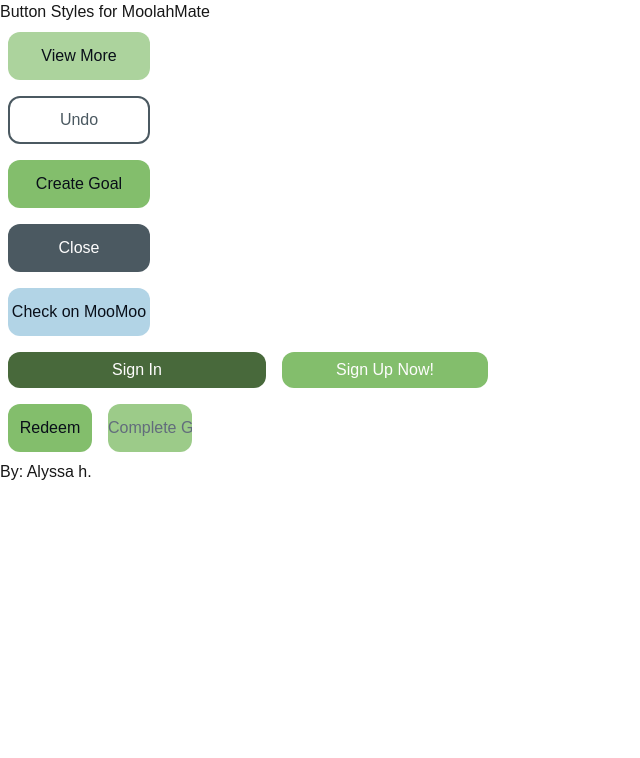
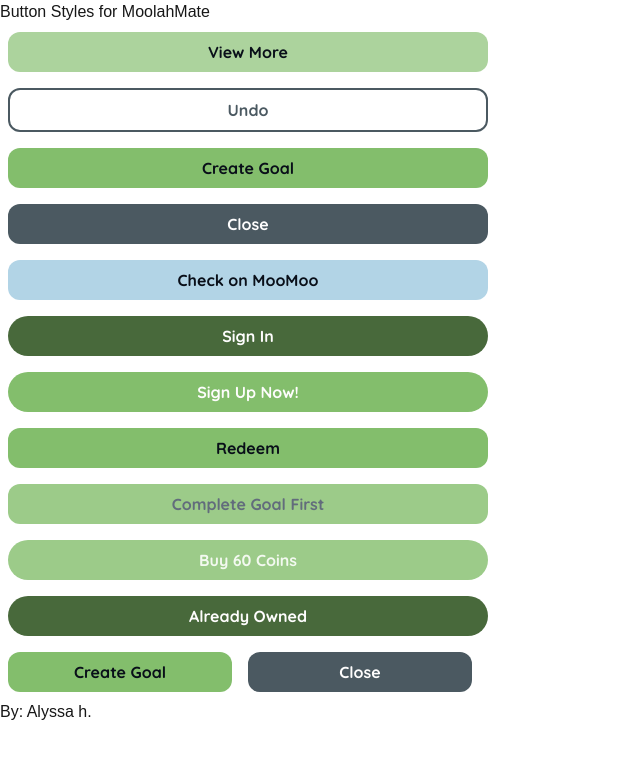
Before and after one commit to AlyssaHug/Design02_App, a Next.js app: page / in a window 1280 px wide. Shown: the top 758 px of the page, without its empty margins (0-640 px from the left). Built offline with nearby package versions, Linux system fonts and the light colour scheme.

Commit message:
update style names + removed restricted sizing

```diff
--- a/app/globals.css
+++ b/app/globals.css
@@ -16,4 +16,9 @@ body {
     background: var(--background);
     color: var(--foreground);
     font-family: Arial, Helvetica, sans-serif;
+    max-width: 480px;
 }
+
+.sameSizedButtons {
+    display: flex;
+}
--- a/app/page.js
+++ b/app/page.js
@@ -26,29 +26,49 @@ function productPage() {
             <br />
             <Button
                 value='Check on MooMoo'
-                type='popup'
+                color='light-blue'
             />
             <br />
             <Button
                 value='Sign In'
-                size='long'
+                style='round'
                 color='dark'
             />
             <Button
                 value='Sign Up Now!'
-                size='signIn'
+                color='light'
+                style='round'
             />
             <br />
             <Button
                 value='Redeem'
-                size='small'
                 type='primary'
             />
             <Button
                 value='Complete Goal First'
-                size='small'
                 type='reward'
             />
+            <Button
+                value='Buy 60 Coins'
+                type='shop'
+                style='round'
+            />
+            <Button
+                value='Already Owned'
+                color='dark'
+                style='round'
+            />
+
+            <div className='sameSizedButtons'>
+                <Button
+                    value='Create Goal'
+                    type='primary'
+                />
+                <Button
+                    value='Close'
+                    type='close'
+                />
+            </div>
             <div>By: Alyssa h.</div>
         </div>
     );
--- a/app/ui/Buttons/Buttons.js
+++ b/app/ui/Buttons/Buttons.js
@@ -1,22 +1,35 @@
 import classNames from "classnames";
+import { Quicksand } from "next/font/google";
 import styles from "@/app/ui/Buttons/Buttons.module.css";
+
+const quicksand = Quicksand({
+    variable: "--font-quicksand",
+});
 
 // icon: icon
 // onClick: function
 
-export default function Button({ type, color, icon, size, value, onClick }) {
-    const buttonClasses = classNames(styles.button, {
+export default function Button({
+    style,
+    type,
+    color,
+    icon,
+    size,
+    value,
+    onClick,
+}) {
+    const buttonClasses = classNames(styles.button, quicksand.variable, {
         [styles.view]: type === "view",
         [styles.outline]: type === "outline",
         [styles.primary]: type === "primary",
         [styles.close]: type === "close",
-        [styles.popup]: type === "popup",
-        [styles.long]: size === "long",
+        [styles.lightBlue]: color === "light-blue",
         [styles.dark]: color === "dark",
         [styles.light]: color === "light",
-        [styles.small]: size === "small",
         [styles.reward]: type === "reward",
-        [styles.signIn]: size === "signIn",
+        [styles.round]: style === "round",
+        [styles.shop]: type === "shop",
+        [styles.bought]: type === "bought",
     });
 
     return (
--- a/app/ui/Buttons/Buttons.module.css
+++ b/app/ui/Buttons/Buttons.module.css
@@ -1,24 +1,16 @@
 .button {
-    width: 142px;
-    height: 48px;
-    flex-shrink: 0;
     border-radius: 12px;
     font-size: 16px;
     margin: 8px;
+    padding: 8px;
+    width: 100%;
+    font-family: var(--font-quicksand);
+    font-weight: bold;
 }
-.small {
-    width: 84px;
-    height: 48px;
-}
+
 .reward {
     background-color: #9ccb89;
     color: #626c7c;
-}
-.signIn {
-    width: 206px;
-    height: 36px;
-    color: #fefdfd;
-    background-color: #83be6c;
 }
 .primary {
     background-color: #83be6c;
@@ -28,8 +20,11 @@
     background-color: #4b5961;
     color: #fefdfd;
 }
+.round {
+    border-radius: 20px;
+}
 
-.popup {
+.lightBlue {
     background-color: #b2d4e6;
     color: #090f19;
 }
@@ -42,12 +37,6 @@
 .outline {
     color: #4b5961;
     border: 2px solid #4b5961;
-    border-radius: 12px;
-}
-.long {
-    width: 258px;
-    height: 36px;
-    flex-shrink: 0;
 }
 .dark {
     color: #fefdfd;
@@ -57,3 +46,7 @@
     color: #fefdfd;
     background-color: #83be6c;
 }
+.shop {
+    background-color: #9ccb89;
+    color: #f3f9f0;
+}
```
